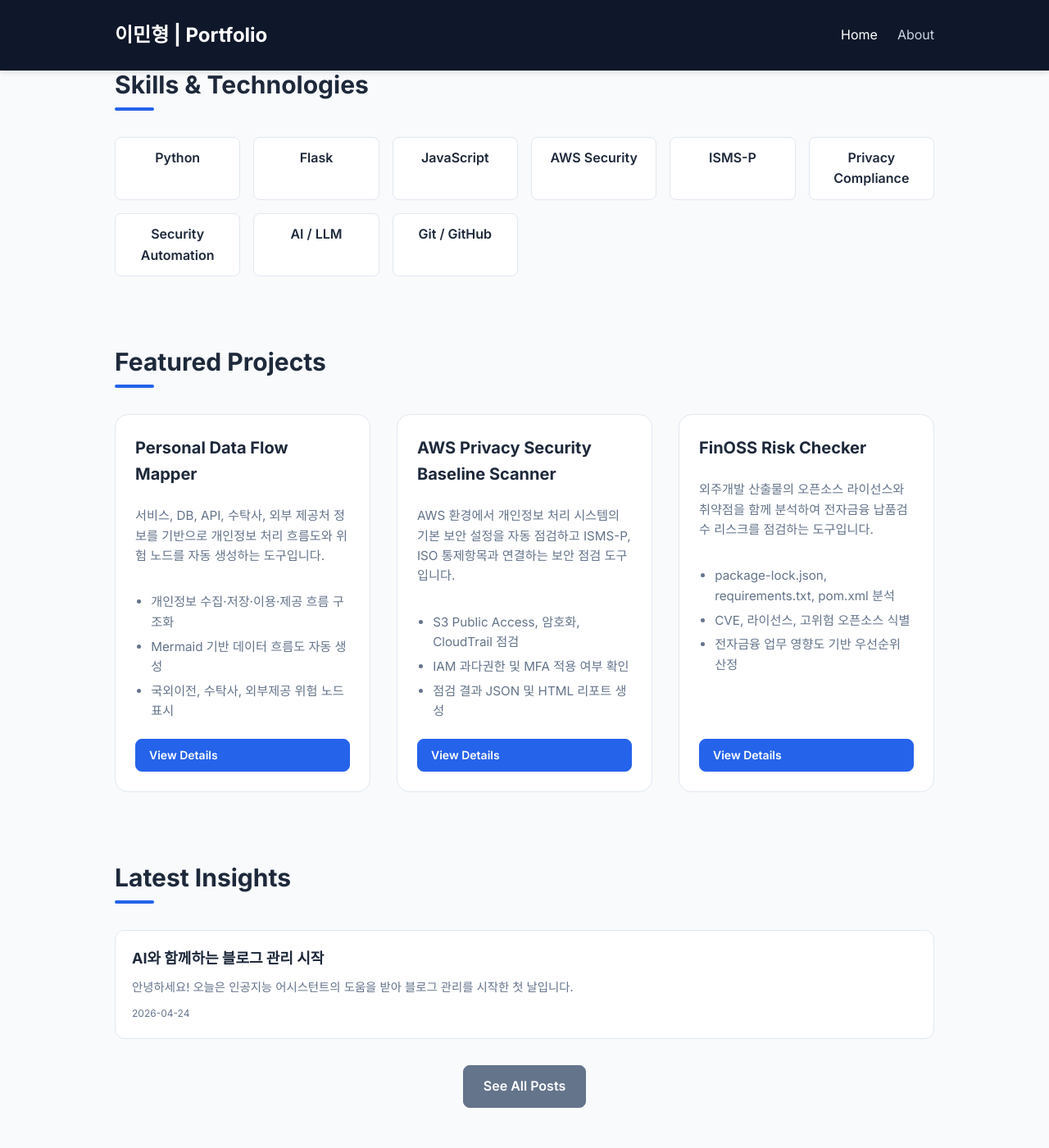
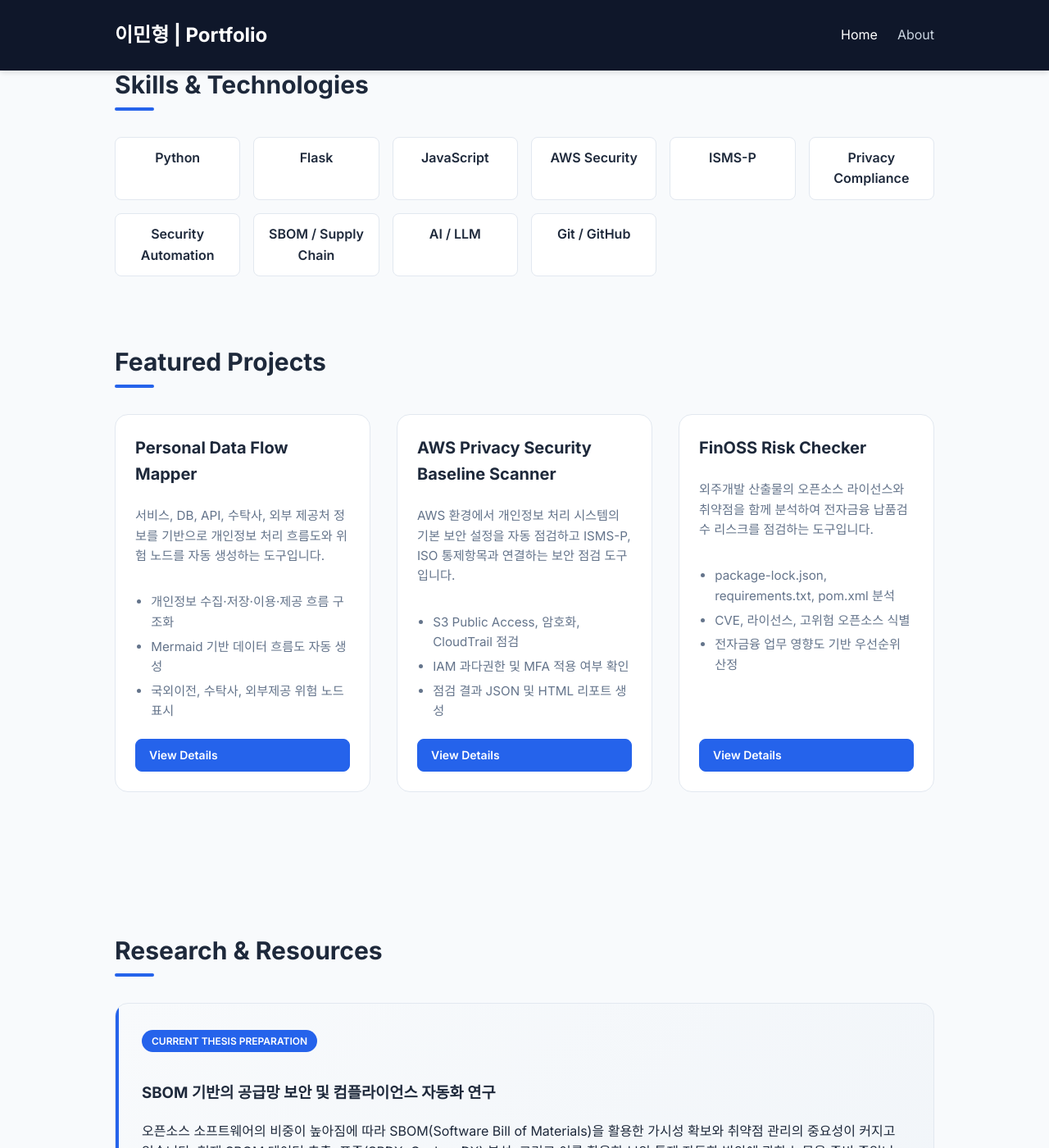
Before and after one commit to 971023als/971023als.github.io, a Jekyll site: the page built from index.md, in a window 1280 px wide and 1400 px high, scrolled down 465 px. Shown: the whole window at 82% size. Built offline with Jekyll 4.4.1, drawn with Linux system fonts in a browser that asks for light colours; some of the changed text lies outside the part shown.

Commit message:
Add SBOM Research & Resources section to index page

```diff
--- a/index.md
+++ b/index.md
@@ -24,6 +24,7 @@
         <div class="skill-tag">ISMS-P</div>
         <div class="skill-tag">Privacy Compliance</div>
         <div class="skill-tag">Security Automation</div>
+        <div class="skill-tag">SBOM / Supply Chain</div>
         <div class="skill-tag">AI / LLM</div>
         <div class="skill-tag">Git / GitHub</div>
     </div>
@@ -81,6 +82,30 @@
     </div>
 </section>
 
+<section id="research">
+    <h2>Research &amp; Resources</h2>
+    <div class="research-card">
+        <span class="research-badge">Current Thesis Preparation</span>
+        <h3>SBOM 기반의 공급망 보안 및 컴플라이언스 자동화 연구</h3>
+        <p>
+            오픈소스 소프트웨어의 비중이 높아짐에 따라 SBOM(Software Bill of Materials)을 활용한 가시성 확보와 취약점 관리의 중요성이 커지고 있습니다.
+            현재 SBOM 데이터 추출, 표준(SPDX, CycloneDX) 분석, 그리고 이를 활용한 보안 통제 자동화 방안에 관한 논문을 준비 중입니다.
+        </p>
+
+        <div class="research-links">
+            <a href="#" class="resource-item">
+                <span>📑 SBOM 자료 모음집 (준비 중)</span>
+            </a>
+            <a href="#" class="resource-item">
+                <span>🔍 공급망 보안 가이드라인 분석</span>
+            </a>
+            <a href="#" class="resource-item">
+                <span>🏗️ 자동화 도구 연동 아키텍처</span>
+            </a>
+        </div>
+    </div>
+</section>
+
 <section id="blog">
     <h2>Latest Insights</h2>
     <ul class="post-list">
--- a/style.css
+++ b/style.css
@@ -464,12 +464,69 @@
     border: 4px solid var(--primary-color);
 }
 
-@media (max-width: 768px) {
-    .about-grid {
-        grid-template-columns: 1fr;
-    }
+/* Research Section */
+#research {
+    padding: 4rem 0;
+}
 
-    .about-cta-btns {
-        flex-direction: column;
-    }
+.research-card {
+    background: linear-gradient(135deg, #f8fafc 0%, #f1f5f9 100%);
+    border: 1px solid var(--border-color);
+    border-radius: 1rem;
+    padding: 2rem;
+    margin-top: 1.5rem;
+    position: relative;
+    overflow: hidden;
 }
+
+.research-card::before {
+    content: '';
+    position: absolute;
+    top: 0;
+    left: 0;
+    width: 4px;
+    height: 100%;
+    background: var(--primary-color);
+}
+
+.research-badge {
+    display: inline-block;
+    background: var(--primary-color);
+    color: #fff;
+    padding: 0.25rem 0.75rem;
+    border-radius: 2rem;
+    font-size: 0.75rem;
+    font-weight: 600;
+    margin-bottom: 1rem;
+    text-transform: uppercase;
+}
+
+.research-links {
+    display: grid;
+    grid-template-columns: repeat(auto-fit, minmax(250px, 1fr));
+    gap: 1.5rem;
+    margin-top: 2rem;
+}
+
+.resource-item {
+    background: #fff;
+    padding: 1rem;
+    border-radius: 0.5rem;
+    border: 1px solid var(--border-color);
+    display: flex;
+    align-items: center;
+    gap: 0.75rem;
+    text-decoration: none;
+    color: var(--text-main);
+    font-weight: 500;
+    transition: transform 0.2s;
+}
+
+.resource-item:hover {
+    transform: translateY(-2px);
+    box-shadow: 0 4px 12px rgba(0,0,0,0.05);
+}
+
+.resource-item i {
+    color: var(--primary-color);
+}
```
Also changed, not shown: 3 other files.
